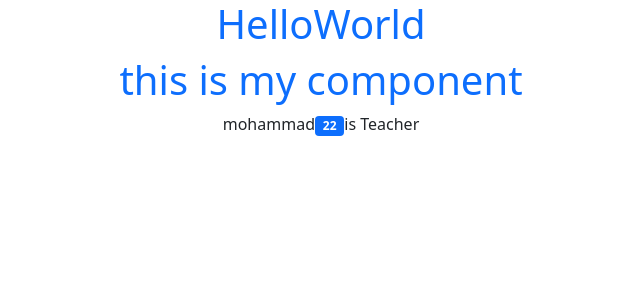
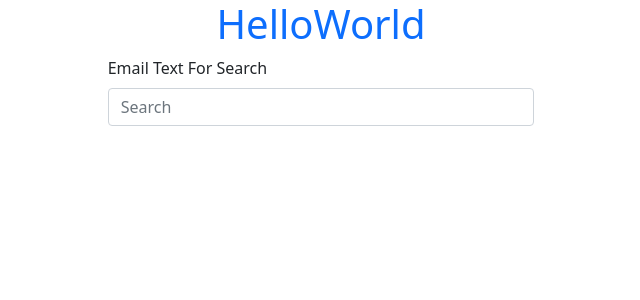
Before and after one commit to mohammad468/start-typescript, a React (Create React App) app: page / in a window 1280 px wide. Shown: the top 300 px of the page, without its empty margins (319-959 px from the left). Built offline with nearby package versions, Linux system fonts and the light colour scheme.

Commit message:
ایمپورت کردن و تعریف هوک استیت

```diff
--- a/src/App.tsx
+++ b/src/App.tsx
@@ -1,67 +1,24 @@
-import React from "react";
+import React, { useState } from "react";
 import { Badge } from "react-bootstrap";
 import "./App.scss";
-import MyComponents from "./components/MyComponents";
 
-// !variables and types
-
-let name: string;
-let age: number;
-let isStudent: boolean;
-let hobbies: string[];
-let role: [number, string];
-
-// !object and types
-
-type MyPerson = {
-  name: string;
-  age: number;
-  isTeacher: boolean;
-};
-
-const person: MyPerson = {
-  name: "mohammad",
-  age: 22,
-  isTeacher: true,
-};
-
-// !functions and types
-
-function printName(name: string) {
-  console.log(name);
-}
-
-const printFamily = (family: string) => {
-  console.log(family);
-};
-
-let printAge = (myAge: number) => {
-  console.log(myAge * 2);
-};
-
-printName("mohammad");
-printFamily("mohseni");
-printAge(22);
+// ?components
+import InputField from "./components/InputField";
 
 const App:React.FC = () => {
+
+  const [todo, setTodo] = useState<string>();
+
   return (
     <div>
       <div className="d-flex justify-content-center">
         <h1>HelloWorld</h1>
       </div>
       <div className="d-flex justify-content-center">
-        <MyComponents />
+        <InputField />
       </div>
       <div className="d-flex justify-content-center">
-        <span>{person.name}</span>
-        <span>
-          <Badge>{person.age}</Badge>
-        </span>
-        {person.isTeacher ? (
-          <span> is Teacher </span>
-        ) : (
-          <span> is not Teacher </span>
-        )}
+
       </div>
     </div>
   );
--- /dev/null
+++ b/src/components/InputField.tsx
@@ -0,0 +1,17 @@
+import React from "react";
+import { Col, Form } from "react-bootstrap";
+
+const InputField = () => {
+  return (
+    <Col xxl="4" xl="4" lg="4" md="6" sm="10" xs="10">
+      <Form>
+        <Form.Group className="mb-3" controlId="formBasicEmail">
+          <Form.Label>Email Text For Search</Form.Label>
+          <Form.Control type="text" placeholder="Search" />
+        </Form.Group>
+      </Form>
+    </Col>
+  );
+};
+
+export default InputField;
--- a/src/components/MyComponents.tsx
+++ /dev/null
@@ -1,11 +0,0 @@
-import React from "react";
-
-const MyComponents = () => {
-  return (
-    <div>
-      <h1>this is my component</h1>
-    </div>
-  );
-};
-
-export default MyComponents;
```
